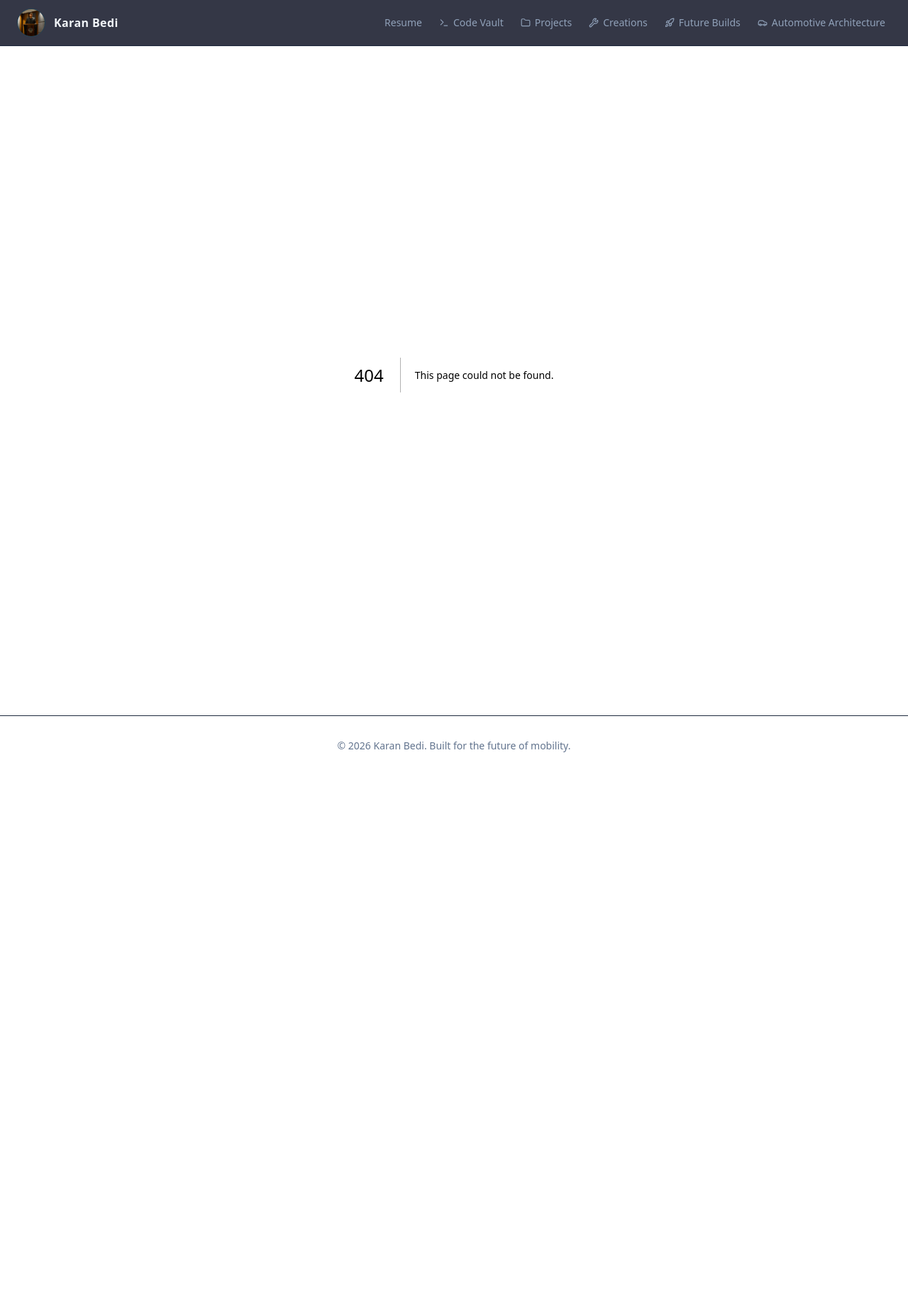
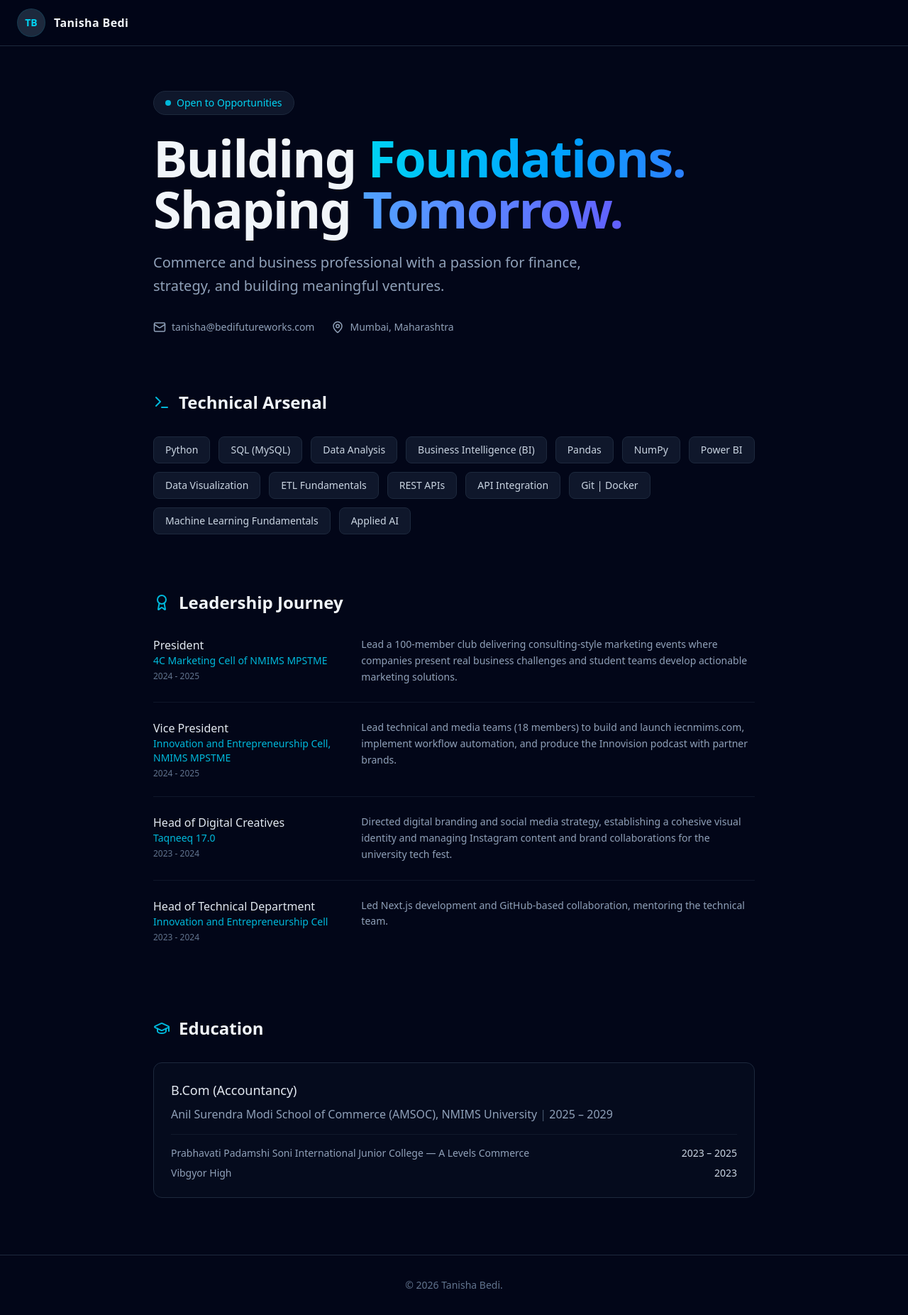
Before and after one commit to kbaylake/PersonalWebsite, a Next.js app in the folder my-portfolio/: page /tanisha in a window 1280 px wide. Before the commit this address had no page. Shown: the whole page at 71% size. Before the commit the page ends 1093 px from the top, so only its background shows below. Built offline with nearby package versions, Linux system fonts and the light colour scheme.

Commit message:
Add Tanisha's portfolio at /tanisha with isolated layout and route groups
Co-Authored-By: Claude Sonnet 4.6 <noreply@anthropic.com>

```diff
--- /dev/null
+++ b/my-portfolio/app/(main)/layout.tsx
@@ -0,0 +1,19 @@
+import Navbar from "@/components/layout/Navbar";
+
+export default function MainLayout({
+  children,
+}: {
+  children: React.ReactNode;
+}) {
+  return (
+    <>
+      <Navbar />
+      <main className="max-w-4xl mx-auto px-6 pt-32 pb-20">
+        {children}
+      </main>
+      <footer className="border-t border-slate-800 py-8 text-center text-slate-500 text-sm">
+        <p>© 2026 Karan Bedi. Built for the future of mobility.</p>
+      </footer>
+    </>
+  );
+}
--- a/my-portfolio/app/layout.tsx
+++ b/my-portfolio/app/layout.tsx
@@ -1,6 +1,5 @@
 import type { Metadata } from "next";
 import "./globals.css";
-import Navbar from "@/components/layout/Navbar";
 
 export const metadata: Metadata = {
   title: "Karan Bedi | Portfolio",
@@ -15,13 +14,7 @@ export default function RootLayout({
   return (
     <html lang="en">
       <body className="bg-slate-950 text-slate-300 antialiased selection:bg-cyan-900 selection:text-cyan-50">
-        <Navbar />
-        <main className="max-w-4xl mx-auto px-6 pt-32 pb-20">
-          {children}
-        </main>
-        <footer className="border-t border-slate-800 py-8 text-center text-slate-500 text-sm">
-          <p>© 2026 Karan Bedi. Built for the future of mobility.</p>
-        </footer>
+        {children}
       </body>
     </html>
   );
--- /dev/null
+++ b/my-portfolio/app/tanisha/layout.tsx
@@ -0,0 +1,33 @@
+import type { Metadata } from "next";
+
+export const metadata: Metadata = {
+  title: "Tanisha Bedi | Portfolio",
+  description: "Tanisha Bedi's personal portfolio",
+};
+
+export default function TanishaLayout({
+  children,
+}: {
+  children: React.ReactNode;
+}) {
+  return (
+    <>
+      <nav className="fixed top-0 w-full z-50 bg-slate-950/80 backdrop-blur-md border-b border-slate-800">
+        <div className="max-w-7xl mx-auto px-6 h-16 flex items-center">
+          <div className="flex items-center space-x-3">
+            <div className="w-8 h-8 sm:w-10 sm:h-10 rounded-full bg-slate-800 border border-cyan-900/50 flex items-center justify-center text-cyan-400 font-semibold text-sm">
+              TB
+            </div>
+            <span className="text-slate-100 font-semibold tracking-wide hidden sm:block">Tanisha Bedi</span>
+          </div>
+        </div>
+      </nav>
+      <main className="max-w-4xl mx-auto px-6 pt-32 pb-20">
+        {children}
+      </main>
+      <footer className="border-t border-slate-800 py-8 text-center text-slate-500 text-sm">
+        <p>© 2026 Tanisha Bedi.</p>
+      </footer>
+    </>
+  );
+}
--- /dev/null
+++ b/my-portfolio/app/tanisha/page.tsx
@@ -0,0 +1,98 @@
+import { MapPin, Mail, Phone, Terminal, GraduationCap, Award, Briefcase } from 'lucide-react';
+import { skills, leadership } from '@/data/content';
+
+export default function TanishaHome() {
+  return (
+    <div className="animate-fade-in-up">
+      {/* HERO */}
+      <section className="mb-20">
+        <div className="inline-flex items-center space-x-2 bg-slate-900 border border-slate-800 rounded-full px-4 py-1.5 text-sm font-medium text-cyan-400 mb-6">
+          <span className="relative flex h-2 w-2">
+            <span className="animate-ping absolute inline-flex h-full w-full rounded-full bg-cyan-400 opacity-75"></span>
+            <span className="relative inline-flex rounded-full h-2 w-2 bg-cyan-500"></span>
+          </span>
+          <span>Open to Opportunities</span>
+        </div>
+
+        <h1 className="text-5xl md:text-7xl font-bold text-slate-100 tracking-tight mb-6">
+          Building <span className="text-transparent bg-clip-text bg-gradient-to-r from-cyan-400 to-blue-500">Foundations.</span><br />
+          Shaping <span className="text-transparent bg-clip-text bg-gradient-to-r from-blue-400 to-indigo-500">Tomorrow.</span>
+        </h1>
+
+        <p className="text-lg md:text-xl text-slate-400 leading-relaxed mb-8 max-w-2xl">
+          Commerce and business professional with a passion for finance, strategy, and building meaningful ventures.
+        </p>
+
+        <div className="flex flex-wrap items-center gap-6 text-sm text-slate-400 mb-10">
+          <div className="flex items-center space-x-2 hover:text-cyan-400 transition-colors cursor-pointer">
+            <Mail size={18} /> <span>tanisha@bedifutureworks.com</span>
+          </div>
+          <div className="flex items-center space-x-2">
+            <MapPin size={18} /> <span>Mumbai, Maharashtra</span>
+          </div>
+        </div>
+      </section>
+
+      {/* SKILLS */}
+      <section className="mb-20">
+        <div className="flex items-center space-x-3 mb-8">
+          <Terminal className="text-cyan-500" size={24} />
+          <h2 className="text-2xl font-semibold text-slate-100">Technical Arsenal</h2>
+        </div>
+        <div className="flex flex-wrap gap-3">
+          {skills.map((skill, idx) => (
+            <span key={idx} className="bg-slate-900 border border-slate-800 text-slate-300 px-4 py-2 rounded-lg text-sm font-medium hover:border-cyan-800 hover:text-cyan-300 transition-colors cursor-default">
+              {skill}
+            </span>
+          ))}
+        </div>
+      </section>
+
+      {/* LEADERSHIP */}
+      <section className="mb-20">
+        <div className="flex items-center space-x-3 mb-8">
+          <Award className="text-cyan-500" size={24} />
+          <h2 className="text-2xl font-semibold text-slate-100">Leadership Journey</h2>
+        </div>
+        <div className="grid grid-cols-1 gap-6">
+          {leadership.map((item, idx) => (
+            <div key={idx} className="flex flex-col md:flex-row gap-4 border-b border-slate-800/50 pb-6 last:border-0">
+              <div className="md:w-1/3">
+                <h3 className="font-medium text-slate-200">{item.role}</h3>
+                <p className="text-sm text-cyan-500">{item.org}</p>
+                <p className="text-xs text-slate-500 mt-1">{item.date}</p>
+              </div>
+              <div className="md:w-2/3">
+                <p className="text-sm text-slate-400 leading-relaxed">{item.description}</p>
+              </div>
+            </div>
+          ))}
+        </div>
+      </section>
+
+      {/* EDUCATION */}
+      <section>
+        <div className="flex items-center space-x-3 mb-8">
+          <GraduationCap className="text-cyan-500" size={24} />
+          <h2 className="text-2xl font-semibold text-slate-100">Education</h2>
+        </div>
+        <div className="bg-slate-900/30 border border-slate-800 rounded-xl p-6">
+          <div className="flex flex-col md:flex-row justify-between mb-2">
+            <h3 className="text-lg font-medium text-slate-200">B.Com (Accountancy)</h3>
+          </div>
+          <p className="text-slate-400 mb-4">Anil Surendra Modi School of Commerce (AMSOC), NMIMS University <span className="text-slate-600">|</span> 2025 – 2029</p>
+          <div className="space-y-2 pt-4 border-t border-slate-800/50 text-sm">
+            <div className="flex justify-between text-slate-400">
+              <span>Prabhavati Padamshi Soni International Junior College — A Levels Commerce</span>
+              <span className="text-slate-300">2023 – 2025</span>
+            </div>
+            <div className="flex justify-between text-slate-400">
+              <span>Vibgyor High</span>
+              <span className="text-slate-300">2023</span>
+            </div>
+          </div>
+        </div>
+      </section>
+    </div>
+  );
+}
```
Also changed, not shown: my-portfolio/app/(main)/automotive/page.tsx (renamed from my-portfolio/app/automotive/page.tsx), my-portfolio/app/(main)/codevault/page.tsx (renamed from my-portfolio/app/codevault/page.tsx), my-portfolio/app/(main)/creations/page.tsx (renamed from my-portfolio/app/creations/page.tsx), my-portfolio/app/(main)/futurebuilds/page.tsx (renamed from my-portfolio/app/futurebuilds/page.tsx), my-portfolio/app/(main)/page.tsx (renamed from my-portfolio/app/page.tsx), my-portfolio/app/(main)/projects/page.tsx (renamed from my-portfolio/app/projects/page.tsx), 1 other file (tests, documents, lock files or other folders).
